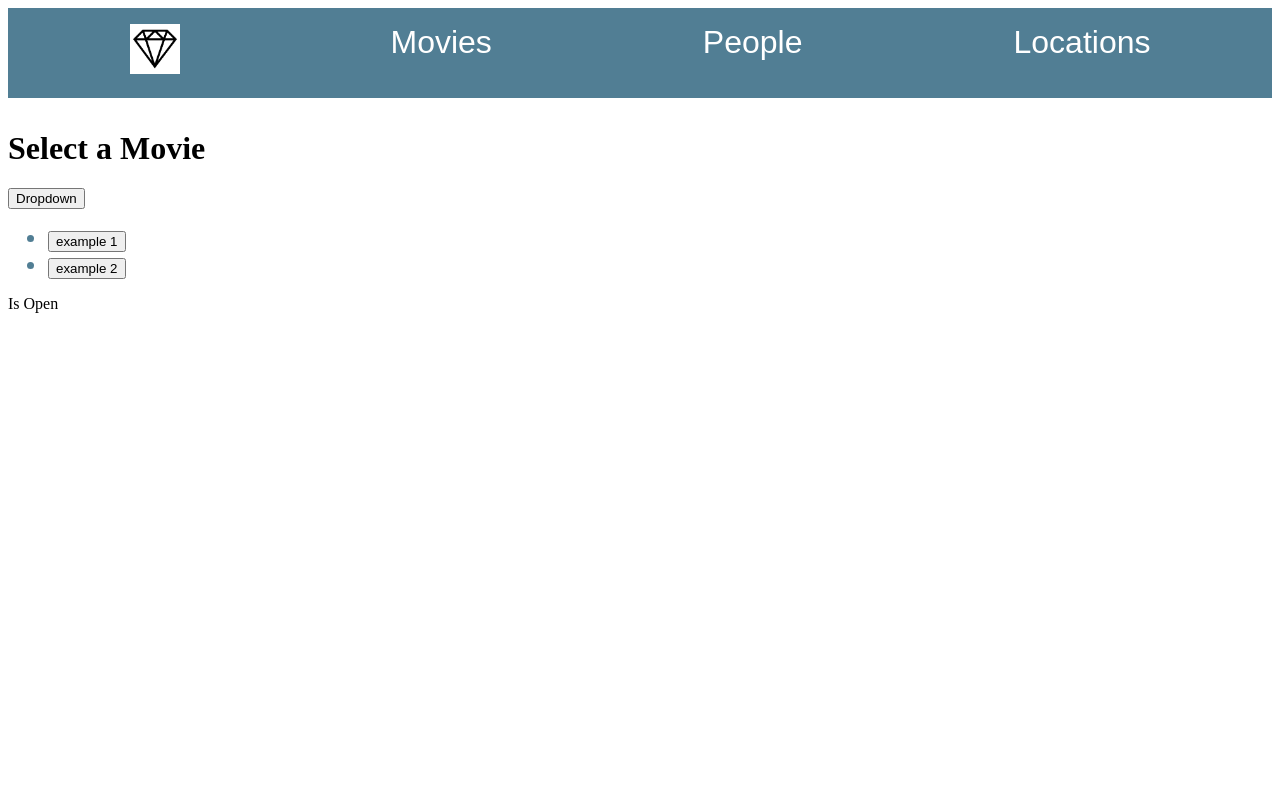
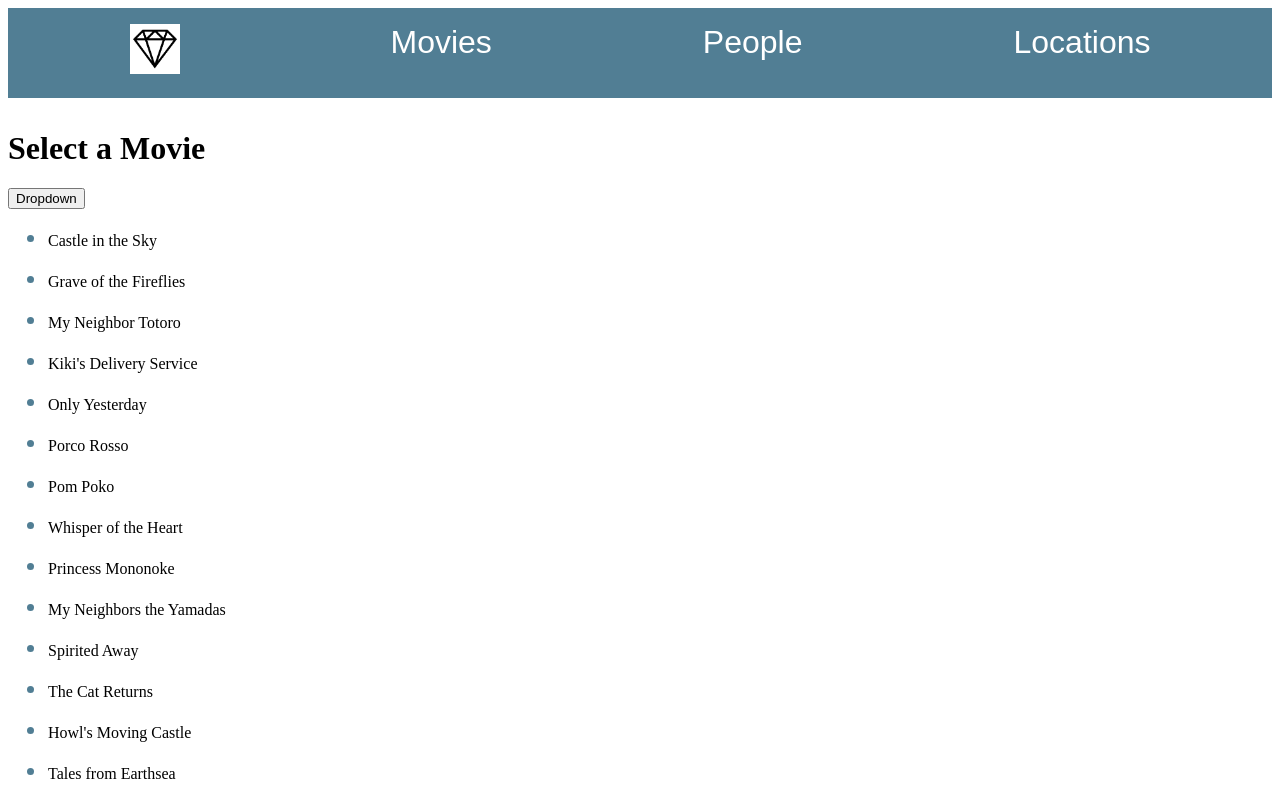
Before and after one commit to joinpursuit/9-1-module-three-assessment, a React (Create React App) app: page /Movies in a window 1280 px wide. Both pictures are taken after a click on the button "Dropdown". Shown: the top 800 px of the page. Built offline with nearby package versions, Linux system fonts and the light colour scheme; the HTML template or start-up script is replaced by a standard one.

Commit message:
Movies Page - data rendered dynamically onto screen

```diff
--- a/src/Movies.js
+++ b/src/Movies.js
@@ -1,8 +1,10 @@
 import React from 'react';
 import { useState, useEffect } from "react";
+import MoviesListItem from './MoviesListItem';
 
 const Movies = () => {
     const [open, setOpen] = useState(false)
+    const [movies, setMovies] = useState([])
 
     const handleOpen = () => {
         setOpen(!open)
@@ -11,23 +13,29 @@ const Movies = () => {
     useEffect(() => {
         fetch('films.json')
         .then(response => response.json())
-        .then(json => console.log(json));
+        .then(data => {
+            // console.log('Movies Data: ',data);
+            setMovies(data)
+        },open)
 
     })
+
 
     return (
         <>
         <h1>Select a Movie</h1>
         <button onClick={handleOpen}>Dropdown</button>
         {open ? (
-            <ul className="menu">
-                <li clasName='menu-item'>
-                    <button>example 1</button>
-                </li>
-                <li clasName='menu-item'>
-                    <button>example 2</button>
-                </li>
-            </ul>
+            movies.map((movie) => {
+                return (
+                    <ul>
+                        <li>
+                            {movie.title}
+                        </li>
+                    </ul>
+
+                )
+            })
         ) : null }
         {open ? <div>Is Open</div> : <div>Is Closed</div>}
         </>
--- /dev/null
+++ b/src/MoviesListItem.js
@@ -0,0 +1,11 @@
+import React from 'react';
+
+const MoviesListItem = (movie) => {
+    return (
+        <>
+        <p>{movie.title}</p>
+        </>
+    );
+};
+
+export default MoviesListItem;
```
